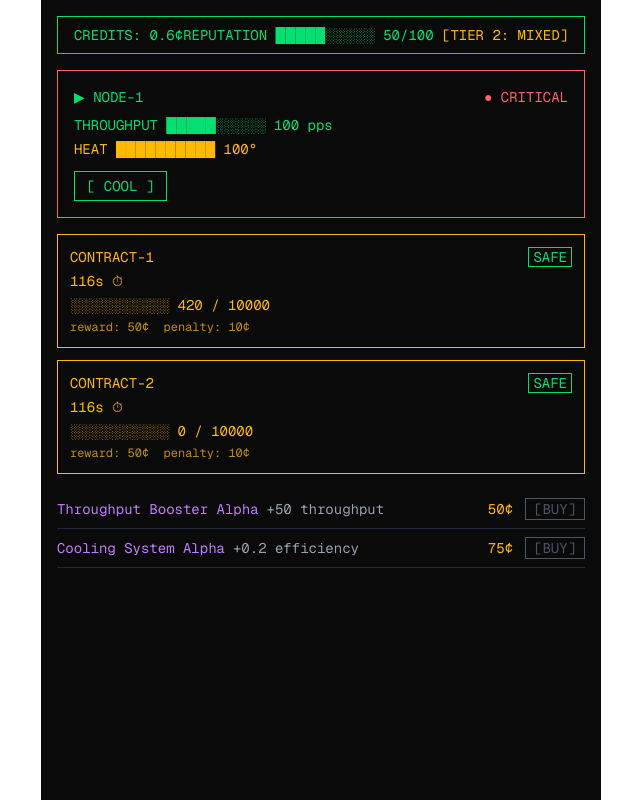
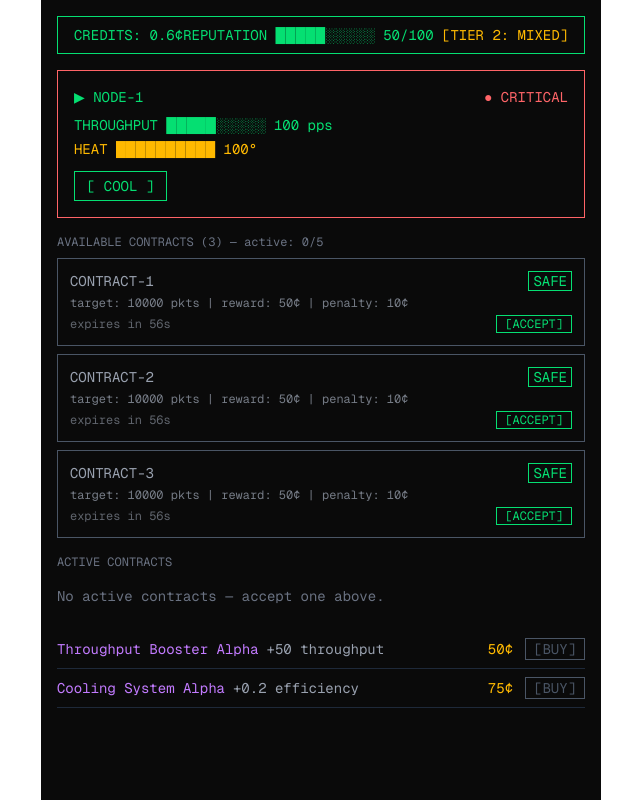
Before and after one commit to drwbry/flow-game, a Next.js app: page / in a window 1280 px wide. Shown: the whole page, without its empty margins (319-959 px from the left). Built offline with nearby package versions, Linux system fonts and the light colour scheme.

Commit message:
feat: contract offer/accept flow with 5-active cap and 60s offer expiry
Co-Authored-By: Claude Sonnet 4.6 <noreply@anthropic.com>

```diff
--- a/app/page.tsx
+++ b/app/page.tsx
@@ -30,7 +30,10 @@ export default function Home() {
     <main className="min-h-screen bg-[#0a0a0a] text-green-400 p-4 flex flex-col gap-4 max-w-2xl mx-auto">
       <StatusBar credits={state.player.credits} sentiment={state.player.sentiment} />
       <NodeCard node={node} onCool={() => store.coolNode('node-1')} />
-      <ContractList contracts={state.contracts} />
+      <ContractList
+        contracts={state.contracts}
+        onAccept={(id) => store.acceptContract(id)}
+      />
       <UpgradeShop
         upgrades={state.upgrades}
         purchasedUpgradeIds={purchasedUpgradeIds}
--- a/src/components/game/ContractList.tsx
+++ b/src/components/game/ContractList.tsx
@@ -3,28 +3,87 @@ import { asciiBar } from '@/lib/asciiBar'
 
 interface ContractListProps {
   contracts: Contract[]
+  onAccept: (contractId: string) => void
 }
 
-export function ContractList({ contracts }: ContractListProps) {
+export function ContractList({ contracts, onAccept }: ContractListProps) {
+  const offered = contracts.filter(c => c.status === 'offered')
   const active = contracts.filter(c => c.status === 'active')
+  const atCap = active.length >= 5
 
-  if (active.length === 0) {
   return (
-      <div className="font-mono text-sm text-gray-500 py-4">
-        NO ACTIVE CONTRACTS — waiting for assignments...
+    <div className="flex flex-col gap-4">
+      <div>
+        <div className="font-mono text-xs text-gray-500 mb-2">
+          AVAILABLE CONTRACTS ({offered.length}) — active: {active.length}/5
+        </div>
+        {offered.length === 0 ? (
+          <div className="font-mono text-sm text-gray-500 py-2">
+            Waiting for new assignments...
+          </div>
+        ) : (
+          <div className="flex flex-col gap-2">
+            {offered.map(contract => {
+              const expiresIn = contract.offerExpiry
+                ? Math.max(0, Math.ceil((contract.offerExpiry - Date.now()) / 1000))
+                : 0
+
+              return (
+                <div
+                  key={contract.id}
+                  className="border border-gray-600 p-3 font-mono text-sm text-gray-400"
+                >
+                  <div className="flex justify-between items-center mb-1">
+                    <span>{contract.id.toUpperCase()}</span>
+                    <span>
+                      {contract.difficulty === 'safe'
+                        ? <span className="border border-green-400 text-green-400 px-1">SAFE</span>
+                        : <span className="border border-amber-400 text-amber-400 px-1">HARD</span>
+                      }
+                    </span>
+                  </div>
+                  <div className="mb-1 text-xs opacity-75">
+                    target: {contract.targetVolume} pkts | reward: {contract.reward}¢ | penalty: {contract.penalty}¢
+                  </div>
+                  <div className="flex justify-between items-center">
+                    <span className="text-xs opacity-60">expires in {expiresIn}s</span>
+                    {atCap ? (
+                      <button
+                        disabled
+                        className="border border-gray-700 text-gray-700 px-2 text-xs cursor-not-allowed"
+                      >
+                        [CAP REACHED]
+                      </button>
+                    ) : (
+                      <button
+                        onClick={() => onAccept(contract.id)}
+                        className="border border-green-400 text-green-400 px-2 text-xs hover:bg-green-400 hover:text-black"
+                      >
+                        [ACCEPT]
+                      </button>
+                    )}
+                  </div>
                 </div>
               )
-  }
+            })}
+          </div>
+        )}
+      </div>
 
-  return (
+      <div>
+        <div className="font-mono text-xs text-gray-500 mb-2">ACTIVE CONTRACTS</div>
+        {active.length === 0 ? (
+          <div className="font-mono text-sm text-gray-500 py-2">
+            No active contracts — accept one above.
+          </div>
+        ) : (
           <div className="flex flex-col gap-3">
             {active.map(contract => {
-        // updates on each parent re-render; parent ticks every 1s
               const timeRemaining = Math.max(0, Math.ceil((contract.deadline - Date.now()) / 1000))
               const urgent = timeRemaining < 15
               const fulfilled = contract.currentVolume >= contract.targetVolume
-        const fullRed = urgent && !fulfilled   // full red card: urgently unfulfilled
-        const timerRed = urgent && fulfilled   // timer-only red: fulfilled but watching it close
+              const fullRed = urgent && !fulfilled
+              const timerRed = urgent && fulfilled
 
               return (
                 <div
@@ -57,5 +116,8 @@ export function ContractList({ contracts }: ContractListProps) {
               )
             })}
           </div>
+        )}
+      </div>
+    </div>
   )
 }
--- a/src/lib/engine/contractSystem.ts
+++ b/src/lib/engine/contractSystem.ts
@@ -1,7 +1,9 @@
 import { IContractSystem, Contract } from './types'
 
-const SAFE_DEADLINE_MS = 120 * 1000   // 120 seconds
-const HARD_DEADLINE_MS = 40 * 1000    // 40 seconds
+const OFFER_EXPIRY_MS = 60 * 1000
+const SAFE_DEADLINE_MS = 120 * 1000
+const HARD_DEADLINE_MS = 40 * 1000
+const ACTIVE_CONTRACT_CAP = 5
 
 export class ContractSystem implements IContractSystem {
   private contracts: Contract[]
@@ -12,15 +14,19 @@ export class ContractSystem implements IContractSystem {
   }
 
   getState() {
-    return {
-      contracts: this.contracts,
-    }
+    return { contracts: this.contracts }
   }
 
   tick(packetsAvailable: number): void {
+    const now = Date.now()
+
+    // Remove expired offers — no penalty, they just disappear from the pool
+    this.contracts = this.contracts.filter(
+      c => !(c.status === 'offered' && c.offerExpiry !== undefined && c.offerExpiry <= now)
+    )
+
+    // Route packets to active contracts sorted by urgency (most urgent first)
     let remainingPackets = packetsAvailable
-
-    // First pass: route packets to active contracts sorted by deadline (most urgent first)
     const activeContracts = this.contracts
       .filter(c => c.status === 'active')
       .sort((a, b) => a.deadline - b.deadline)
@@ -33,50 +39,47 @@ export class ContractSystem implements IContractSystem {
       remainingPackets -= packetsToRoute
     }
 
-    // Second pass: enforce deadlines on all contracts (after routing so packets can save a contract)
+    // Enforce deadlines on active contracts (after routing so packets can save a contract)
     for (const contract of this.contracts) {
-      if (contract.deadline <= Date.now()) {
-        if (contract.status === 'active') {
-          contract.status =
-            contract.currentVolume >= contract.targetVolume ? 'completed' : 'failed'
-        }
+      if (contract.status === 'active' && contract.deadline <= now) {
+        contract.status = contract.currentVolume >= contract.targetVolume ? 'completed' : 'failed'
       }
     }
   }
 
-  generateNewContracts(difficulty: 'safe' | 'hard'): Contract[] {
+  generateNewOffers(difficulty: 'safe' | 'hard', count: number): void {
     const now = Date.now()
-    const contracts: Contract[] = []
-    const count = Math.random() < 0.5 ? 2 : 3
+    const targetVolume = difficulty === 'safe' ? 10000 : 15000
+    const reward = difficulty === 'safe' ? 50 : 100
+    const penalty = difficulty === 'safe' ? 10 : 50
 
-    if (difficulty === 'safe') {
-      for (let i = 0; i < count; i++) {
-        contracts.push({
-          id: `contract-${++this.contractCounter}`,
-          targetVolume: 10000,
-          currentVolume: 0,
-          deadline: now + SAFE_DEADLINE_MS,
-          reward: 50,
-          penalty: 10,
-          status: 'active',
-          difficulty: 'safe',
-        })
-      }
-    } else {
-      for (let i = 0; i < count; i++) {
-        contracts.push({
-          id: `contract-${++this.contractCounter}`,
-          targetVolume: 10000,
-          currentVolume: 0,
-          deadline: now + HARD_DEADLINE_MS,
-          reward: 100,
-          penalty: 50,
-          status: 'active',
-          difficulty: 'hard',
-        })
-      }
+    for (let i = 0; i < count; i++) {
+      this.contracts.push({
+        id: `contract-${++this.contractCounter}`,
+        targetVolume,
+        currentVolume: 0,
+        deadline: 0,
+        offerExpiry: now + OFFER_EXPIRY_MS,
+        reward,
+        penalty,
+        status: 'offered',
+        difficulty,
+      })
     }
+  }
 
-    return contracts
+  acceptContract(contractId: string): boolean {
+    const contract = this.contracts.find(c => c.id === contractId)
+    if (!contract || contract.status !== 'offered') return false
+
+    const activeCount = this.contracts.filter(c => c.status === 'active').length
+    if (activeCount >= ACTIVE_CONTRACT_CAP) return false
+
+    const deadlineDuration = contract.difficulty === 'safe' ? SAFE_DEADLINE_MS : HARD_DEADLINE_MS
+    contract.status = 'active'
+    contract.deadline = Date.now() + deadlineDuration
+    delete contract.offerExpiry
+
+    return true
   }
 }
--- a/src/lib/engine/gameEngine.ts
+++ b/src/lib/engine/gameEngine.ts
@@ -4,6 +4,8 @@ import { Economy } from './economy'
 import { UpgradeSystem } from './upgradeSystem'
 import { SentimentSystem } from './sentimentSystem'
 import { ContractSystem } from './contractSystem'
+
+const OFFER_POOL_TARGET = 3
 
 export class GameEngine implements IGameEngine {
   private state: GameState
@@ -16,10 +18,8 @@ export class GameEngine implements IGameEngine {
   private onContractFailure?: (contract: Contract) => void
 
   constructor(initialState: GameState) {
-    // Deep clone to avoid mutations
     this.state = JSON.parse(JSON.stringify(initialState))
 
-    // Initialize modules with state slices
     this.nodeManager = new NodeManager(this.state.nodes)
     this.economy = new Economy(this.state.player.credits)
     this.upgradeSystem = new UpgradeSystem(this.state.upgrades)
@@ -28,7 +28,6 @@ export class GameEngine implements IGameEngine {
   }
 
   getState(): GameState {
-    // Merge all module states into a single game state
     const nodeState = this.nodeManager.getState()
     const economyState = this.economy.getState()
     const upgradeState = this.upgradeSystem.getState()
@@ -80,9 +79,12 @@ export class GameEngine implements IGameEngine {
 
     this.economy.subtractCredits(upgrade.cost)
     node.upgrades.push(upgradeId)
-    // Pass only the new upgrade ID — re-applying all upgrades would double-stack stats
     this.upgradeSystem.applyUpgradesToNode(node, [upgradeId])
     return true
+  }
+
+  acceptContract(contractId: string): boolean {
+    return this.contractSystem.acceptContract(contractId)
   }
 
   tick(): void {
@@ -94,60 +96,46 @@ export class GameEngine implements IGameEngine {
     // Step 2: Generate packets from all nodes
     let totalPackets = 0
     for (const node of updatedNodes) {
-      const packetsGenerated = this.nodeManager.generatePackets(node)
-      totalPackets += packetsGenerated
+      totalPackets += this.nodeManager.generatePackets(node)
     }
-
-    // Track total packets processed
     this.state.player.totalPacketsProcessed += totalPackets
 
-    // Step 3: Route packets to contracts
-    const contractsBefore = JSON.parse(JSON.stringify(this.state.contracts))
+    // Step 3: Route packets, expire offers, enforce deadlines
+    const contractsBefore = JSON.parse(JSON.stringify(this.contractSystem.getState().contracts))
     this.contractSystem.tick(totalPackets)
     const contractsAfter = this.contractSystem.getState().contracts
 
-    // Step 4: Process contract events (success/failure) for contracts that existed before tick
-    // Note: Contract events are detected for contracts that existed before this tick.
-    // Newly generated contracts (added at the end of this tick) will fire events on the next tick.
-    for (let i = 0; i < contractsBefore.length; i++) {
-      const before = contractsBefore[i]
+    // Step 4: Emit events for contracts that were active and just settled
+    for (const before of contractsBefore) {
+      if (before.status !== 'active') continue
       const after = contractsAfter.find(c => c.id === before.id)
+      if (!after) continue
 
-      if (!after) continue // Contract was removed (shouldn't happen, but defensive)
-
-      // Detect completion
-      if (before.status === 'active' && after.status === 'completed') {
+      if (after.status === 'completed') {
         this.economy.addCredits(after.reward)
         this.sentimentSystem.recordSuccess()
-        if (this.onContractSuccess) {
-          this.onContractSuccess({ ...after })
-        }
+        if (this.onContractSuccess) this.onContractSuccess({ ...after })
       }
 
-      // Detect failure
-      if (before.status === 'active' && after.status === 'failed') {
+      if (after.status === 'failed') {
         this.economy.applyPenalty(after.penalty)
         this.sentimentSystem.recordFailure()
-        if (this.onContractFailure) {
-          this.onContractFailure({ ...after })
-        }
+        if (this.onContractFailure) this.onContractFailure({ ...after })
       }
     }
 
-    // Step 5: Generate new contracts if needed
-    const activeContracts = contractsAfter.filter(c => c.status === 'active')
-    if (activeContracts.length < 2) {
+    // Step 5: Maintain offer pool — keep 3 offers available at all times
+    const offeredCount = contractsAfter.filter(c => c.status === 'offered').length
+    if (offeredCount < OFFER_POOL_TARGET) {
       const weights = this.sentimentSystem.getContractDifficultyWeights()
       const difficulty = Math.random() < weights.hard ? 'hard' : 'safe'
-      const newContracts = this.contractSystem.generateNewContracts(difficulty)
-      contractsAfter.push(...newContracts)
+      this.contractSystem.generateNewOffers(difficulty, OFFER_POOL_TARGET - offeredCount)
     }
 
     // Step 6: Settle passive packet revenue
     this.economy.settleRevenue(totalPackets)
 
-    // Step 7: Update internal state
-    const fullState = this.getState()
-    this.state = fullState
+    // Step 7: Update internal state snapshot
+    this.state = this.getState()
   }
 }
--- a/src/lib/engine/types.ts
+++ b/src/lib/engine/types.ts
@@ -14,10 +14,11 @@ export interface Contract {
   id: string
   targetVolume: number // 100x scale
   currentVolume: number
-  deadline: number // timestamp (ms)
+  deadline: number        // set on acceptance (not on offer generation)
+  offerExpiry?: number    // timestamp when offer disappears if not accepted (offered status only)
   reward: number // credits
   penalty: number // credits
-  status: 'active' | 'completed' | 'failed'
+  status: 'offered' | 'active' | 'completed' | 'failed'
   difficulty: 'safe' | 'hard'
 }
 
@@ -83,7 +84,8 @@ export interface ISentimentSystem {
 export interface IContractSystem {
   getState(): { contracts: Contract[] }
   tick(packetsAvailable: number): void
-  generateNewContracts(difficulty: 'safe' | 'hard'): Contract[]
+  generateNewOffers(difficulty: 'safe' | 'hard', count: number): void
+  acceptContract(contractId: string): boolean
 }
 
 export interface IGameEngine {
@@ -91,4 +93,5 @@ export interface IGameEngine {
   tick(): void
   coolNode(nodeId: string): void
   purchaseUpgrade(upgradeId: string, nodeId: string): boolean
+  acceptContract(contractId: string): boolean
 }
--- a/src/store/gameStore.ts
+++ b/src/store/gameStore.ts
@@ -10,6 +10,7 @@ interface GameStore {
   tick: () => void
   coolNode: (nodeId: string) => void
   purchaseUpgrade: (upgradeId: string, nodeId: string) => void
+  acceptContract: (contractId: string) => void
 }
 
 export const useGameStore = create<GameStore>((set, get) => ({
@@ -42,4 +43,11 @@ export const useGameStore = create<GameStore>((set, get) => ({
     engine.purchaseUpgrade(upgradeId, nodeId)
     set({ state: engine.getState() })
   },
+
+  acceptContract: (contractId: string) => {
+    const { engine } = get()
+    if (!engine) return
+    engine.acceptContract(contractId)
+    set({ state: engine.getState() })
+  },
 }))
```
Also changed, not shown: 1 other file (tests, documents, lock files or other folders). Lines whose indentation alone changed are shown as unchanged.
